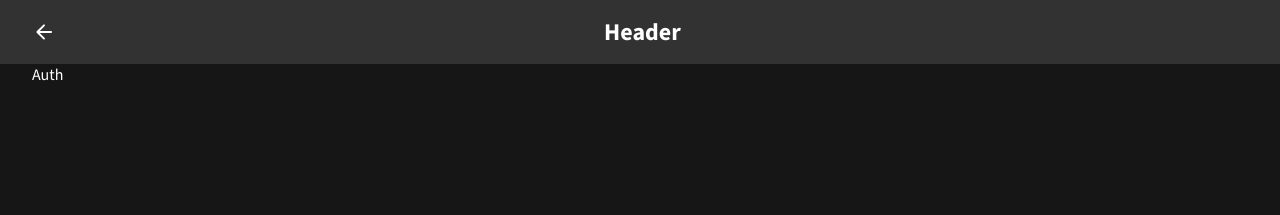
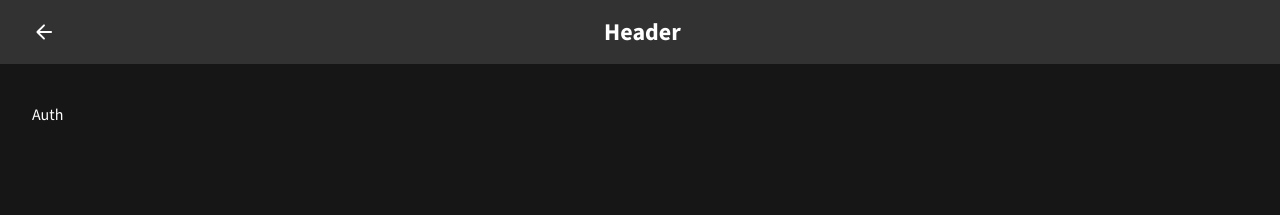
Before and after one commit to camivand4/Spraywall, a React (Vite) app: page /auth in a window 1280 px wide. Shown: the top 215 px of the page. Built offline with nearby package versions, Linux system fonts and the light colour scheme.

Commit message:
baselayout padding

```diff
--- a/src/layouts/BaseLayout.tsx
+++ b/src/layouts/BaseLayout.tsx
@@ -6,7 +6,7 @@ type Props = {
 };
 
 const BaseLayoutStyle = styled.div`
-  padding-inline: 2rem;
+  padding: 2.5rem 2rem;
 `;
 
 const BaseLayout = ({ children }: Props) => {
```
